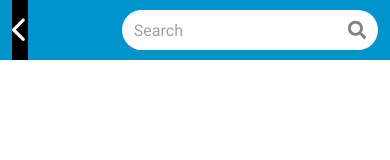
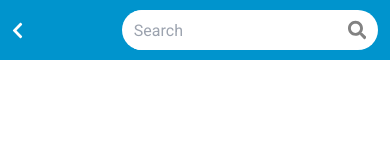
Before and after one commit to thuyainsoe/osshop, a React (Vite) app: page / in a window 390 px wide. Both pictures are taken after a click on the element 360 px from the left and 37 px from the top of the page. Shown: the top 160 px of the page. Built offline with nearby package versions, Linux system fonts and the light colour scheme; the HTML template or start-up script is replaced by a standard one.

Commit message:
first commit

```diff
--- a/src/components/Icon.tsx
+++ b/src/components/Icon.tsx
@@ -97,10 +97,16 @@ export const NavCommentIcon: FC<unknown> = () => {
 };
 export const NavChevronLeftIcon: FC<unknown> = () => {
   return (
-    <svg xmlns="http://www.w3.org/2000/svg" viewBox="0 0 320 512">
+    <svg
+      width="11"
+      height="17"
+      viewBox="0 0 11 17"
+      fill="none"
+      xmlns="http://www.w3.org/2000/svg"
+    >
       <path
-        fill="white"
-        d="M9.4 233.4c-12.5 12.5-12.5 32.8 0 45.3l192 192c12.5 12.5 32.8 12.5 45.3 0s12.5-32.8 0-45.3L77.3 256 246.6 86.6c12.5-12.5 12.5-32.8 0-45.3s-32.8-12.5-45.3 0l-192 192z"
+        d="M1.08837 7.90342L7.92099 1.07116C8.2504 0.741743 8.78477 0.741743 9.11419 1.07116L9.91118 1.86815C10.2402 2.19721 10.2406 2.73018 9.91259 3.05995L4.49747 8.50002L9.91224 13.9405C10.2406 14.2702 10.2399 14.8032 9.91083 15.1323L9.11384 15.9292C8.78442 16.2587 8.25005 16.2587 7.92063 15.9292L1.08837 9.09663C0.758955 8.76721 0.758955 8.23284 1.08837 7.90342Z"
+        fill="#fff"
       />
     </svg>
   );
--- a/src/layout/Navbar.tsx
+++ b/src/layout/Navbar.tsx
@@ -124,7 +124,7 @@ const Navbar = () => {
         <div className="fixed sm:hidden top-0 left-0 w-full h-full bg-white z-40">
           <div className="h-[60px] bg-brandblue flex w-full justify-between px-3 items-center">
             <div
-              className="w-4 h-full bg-black flex items-center relative z-50"
+              className="w-4 h-full flex items-center relative z-50"
               onClick={() => setIsSearchClick()}
             >
               <NavChevronLeftIcon />
```
